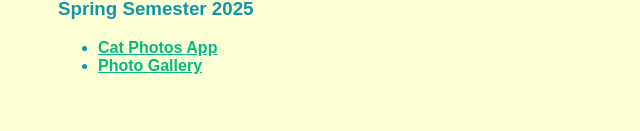
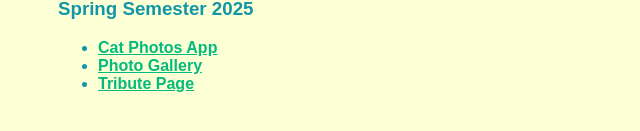
Before and after one commit to kjrsten-mplscollege/html1, a plain HTML site: page index.html in a window 1280 px wide. Shown: the part 165-296 px from the top of the page, without its empty margins (0-640 px from the left). Drawn offline with Linux system fonts and the light colour scheme.

Commit message:
Update index.html

```diff
--- a/index.html
+++ b/index.html
@@ -36,6 +36,7 @@
     <ul>
       <li><a href="cat-photos/index.html">Cat Photos App</a></li>
       <li><a href="gallery/index.html">Photo Gallery</a></li>
+      <li><a href="tribute-page/index.html">Tribute Page</a></li>
     </ul>
 
   </body>
```
